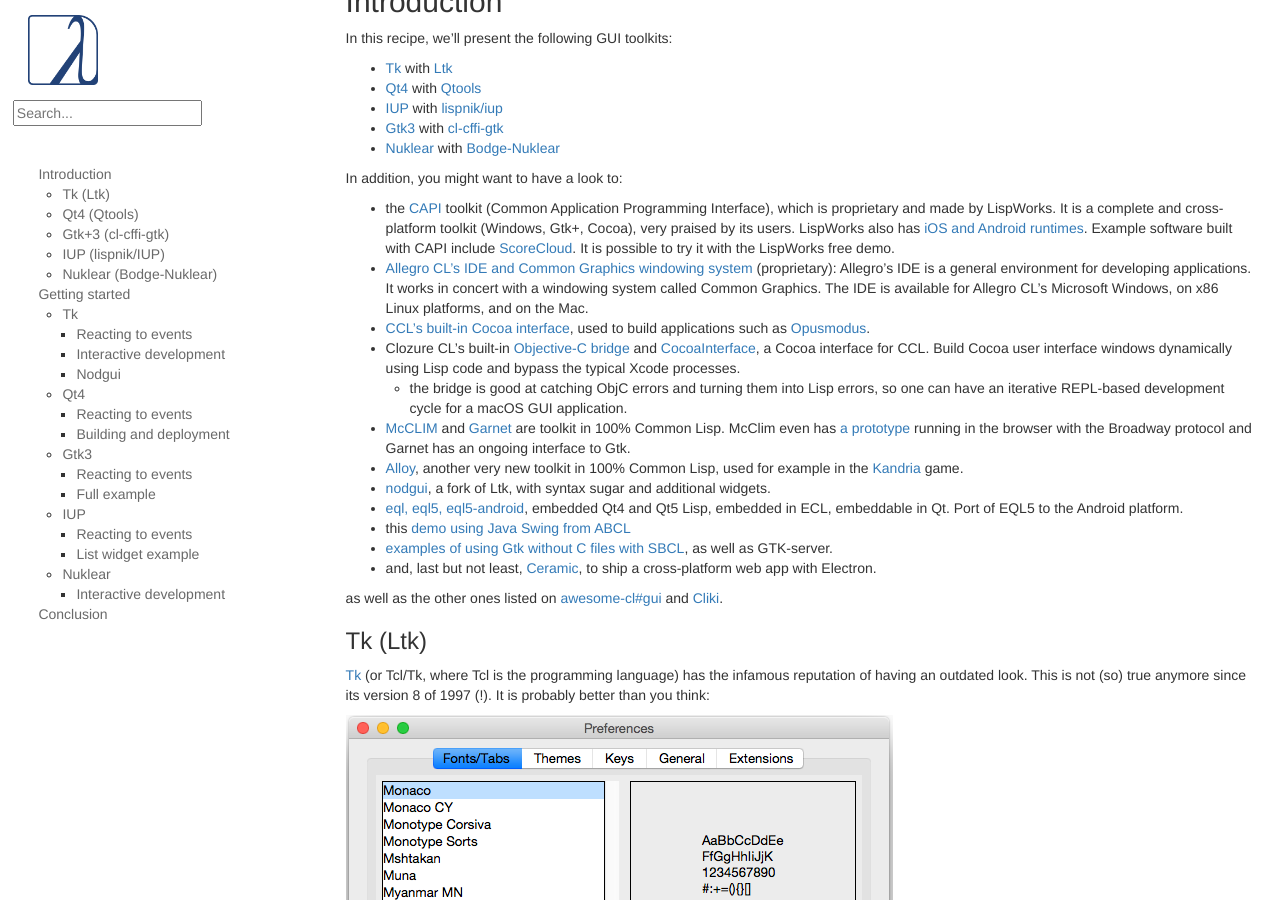
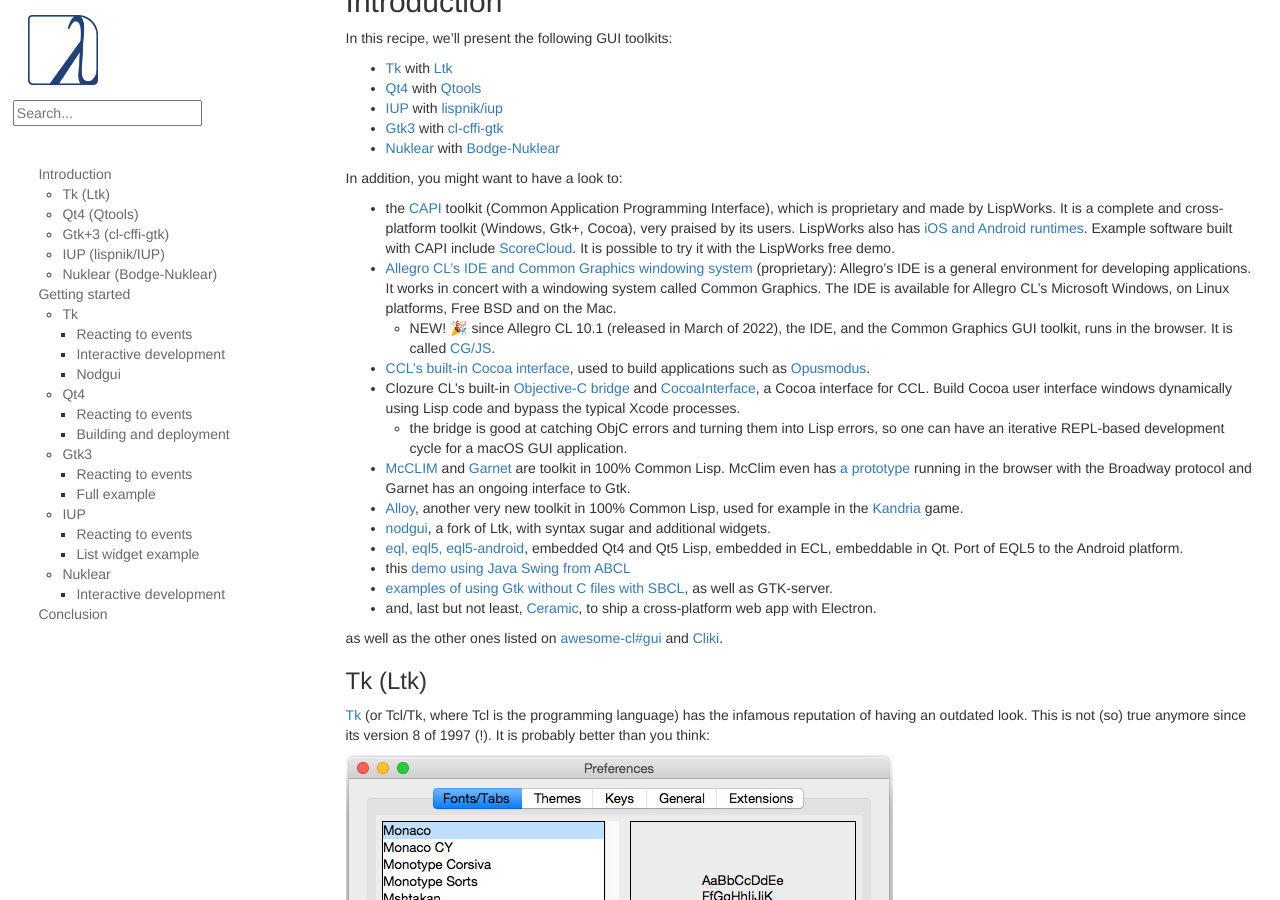
Before and after one commit to LispCookbook/cl-cookbook, a Jekyll site: the page built from gui.md, in a window 1280 px wide and 900 px high, scrolled down 456 px. Built offline with Jekyll 4.4.1, drawn with Linux system fonts in a browser that asks for light colours.

Commit message:
GUI: mention new Allegro CG/JS

```diff
--- a/gui.md
+++ b/gui.md
@@ -42,7 +42,8 @@
   runtimes](http://www.lispworks.com/products/lw4mr.html). Example
   software built with CAPI include [ScoreCloud](https://scorecloud.com/). It is possible to
   try it with the LispWorks free demo.
-- [Allegro CL's IDE and Common Graphics windowing system](https://franz.com/products/allegro-common-lisp/acl_ide.lhtml) (proprietary): Allegro's IDE is a general environment for developing applications. It works in concert with a windowing system called Common Graphics. The IDE is available for Allegro CL's Microsoft Windows, on x86 Linux platforms, and on the Mac.
+- [Allegro CL's IDE and Common Graphics windowing system](https://franz.com/products/allegro-common-lisp/acl_ide.lhtml) (proprietary): Allegro's IDE is a general environment for developing applications. It works in concert with a windowing system called Common Graphics. The IDE is available for Allegro CL's Microsoft Windows, on Linux platforms, Free BSD and on the Mac.
+  - NEW! 🎉 since Allegro CL 10.1 (released in March of 2022), the IDE, and the Common Graphics GUI toolkit, runs in the browser. It is called [CG/JS](https://franz.com/ftp/pri/acl/cgjs/doc.html).
 - [CCL's built-in Cocoa
   interface](https://ccl.clozure.com/docs/ccl.html#the-objective-c-bridge),
   used to build applications such as [Opusmodus](https://opusmodus.com/).
```
